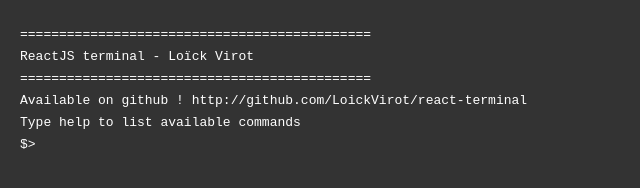
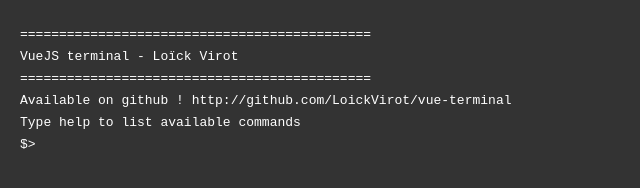
Before and after one commit to LoickVirot/react-terminal, a plain HTML site: page index.html in a window 1280 px wide. Shown: the full height of the page, 0-640 px from the left. Drawn offline with nearby package versions, Linux system fonts and the light colour scheme.

Commit message:
change name

```diff
--- a/index.html
+++ b/index.html
@@ -2,7 +2,7 @@
 <html>
   <head>
     <meta charset="utf-8">
-    <title>React terminal</title>
+    <title>vue-terminal</title>
     <link rel="stylesheet" href="css/style.css">
   </head>
   <body>
--- a/js/app.js
+++ b/js/app.js
@@ -20,7 +20,7 @@
         case "help":
           this.addLine("clear : clear terminal", false);
           this.addLine("ls : list elements in folder", false);
-          this.addLine("screenfetch : show info about react-terminal", false);
+          this.addLine("screenfetch : show info about vue-terminal", false);
           break;
         case "ls":
           this.addLine("About Work Contact", false);
@@ -30,9 +30,9 @@
           break;
         case "screenfetch": {
           this.addLine("=============================================", false);
-          this.addLine("ReactJS terminal - Loïck Virot", false);
+          this.addLine("VueJS terminal - Loïck Virot", false);
           this.addLine("=============================================", false);
-          this.addLine("Available on github ! http://github.com/LoickVirot/react-terminal", false);
+          this.addLine("Available on github ! http://github.com/LoickVirot/vue-terminal", false);
           this.addLine("Type help to list available commands", false);
           break;
         }
```
